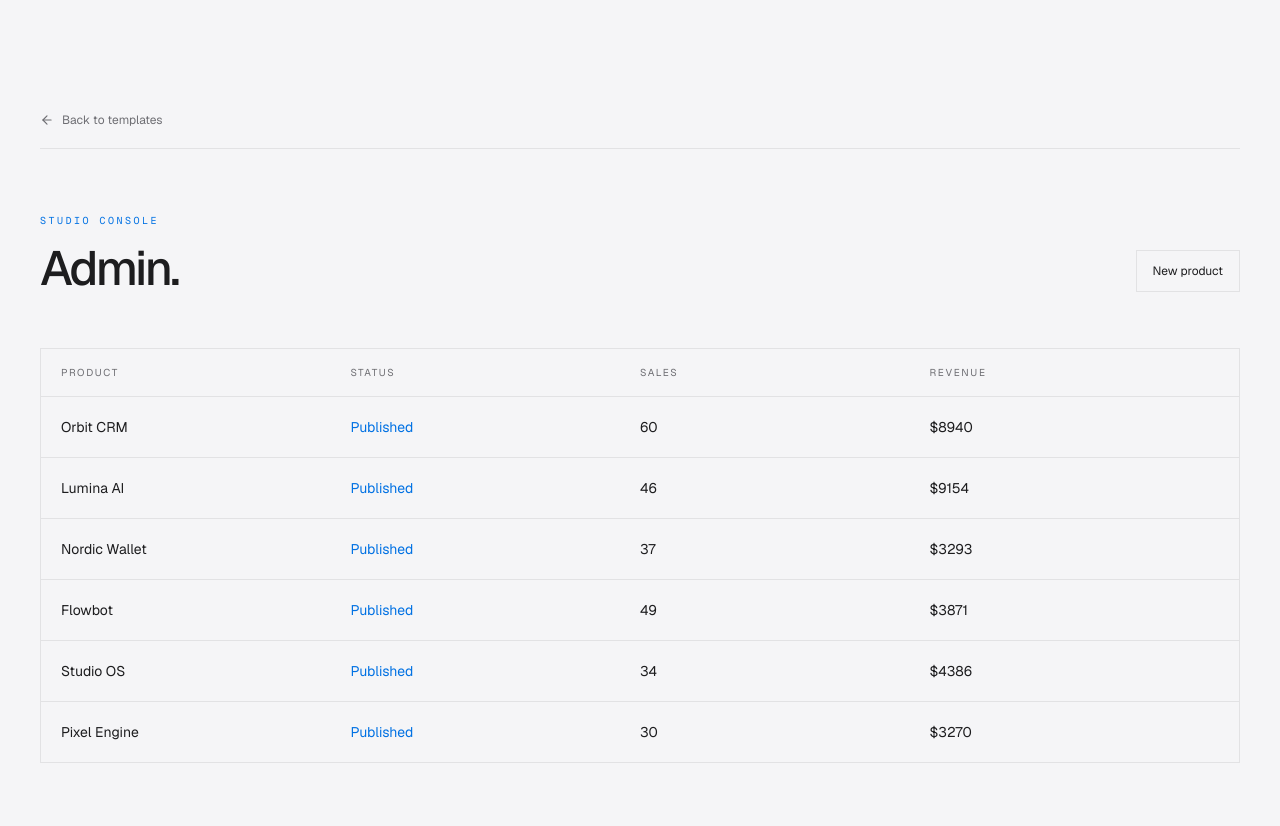
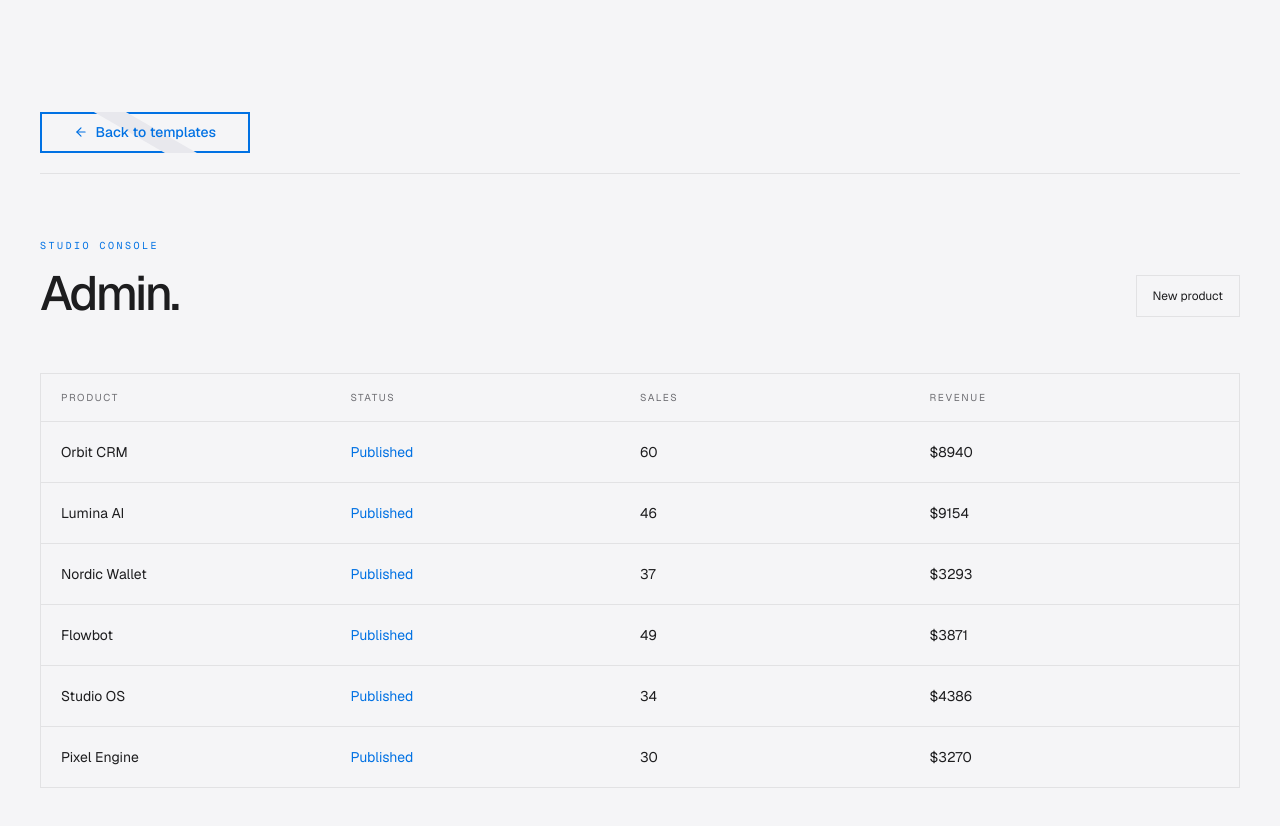
Before and after one commit to hayotbekmaxmudjonov380-arch/mywebsite, a Next.js app: page /admin in a window 1280 px wide. Shown: the top 826 px of the page. Built offline with nearby package versions, Linux system fonts and the light colour scheme.

Commit message:
feat: animated back button with sweep-fill hover effect (CSS module, no styled-components)

```diff
--- /dev/null
+++ b/components/marketplace/back-button.module.css
@@ -0,0 +1,82 @@
+.backBtn {
+  position: relative;
+  display: inline-flex;
+  align-items: center;
+  gap: 0.5rem;
+  padding: 0.7em 2.4em;
+  font-size: 14px;
+  font-family: inherit;
+  font-weight: 500;
+  background: transparent;
+  cursor: pointer;
+  user-select: none;
+  overflow: hidden;
+  color: var(--primary, #6d8dff);
+  z-index: 1;
+  border: none;
+  text-decoration: none;
+  transition: color 0.3s ease;
+}
+
+.backBtn span.border {
+  position: absolute;
+  left: 0;
+  top: 0;
+  width: 100%;
+  height: 100%;
+  background: transparent;
+  z-index: -1;
+  border: 2px solid var(--primary, #6d8dff);
+  transition: border-color 0.3s ease;
+}
+
+.backBtn span.border::before {
+  content: "";
+  display: block;
+  position: absolute;
+  width: 8%;
+  height: 500%;
+  background: var(--muted, #d0d2d6);
+  top: 50%;
+  left: 50%;
+  transform: translate(-50%, -50%) rotate(-60deg);
+  transition: all 0.3s ease;
+}
+
+.backBtn:hover span.border::before {
+  transform: translate(-50%, -50%) rotate(-90deg);
+  width: 100%;
+  background: var(--primary, #6d8dff);
+}
+
+.backBtn:hover {
+  color: #fff;
+}
+
+.backBtn:active span.border::before {
+  background: #4a6ae0;
+}
+
+:global(.dark) .backBtn {
+  color: #6d8dff;
+}
+
+:global(.dark) .backBtn:hover {
+  color: #fff;
+}
+
+:global(.dark) .backBtn span.border {
+  border-color: #6d8dff;
+}
+
+:global(.dark) .backBtn span.border::before {
+  background: rgba(109, 141, 255, 0.1);
+}
+
+:global(.dark) .backBtn:hover span.border::before {
+  background: #6d8dff;
+}
+
+:global(.dark) .backBtn:active span.border::before {
+  background: #4a6ae0;
+}
--- a/components/marketplace/route-views.tsx
+++ b/components/marketplace/route-views.tsx
@@ -8,6 +8,7 @@ import { useLanguage } from '@/lib/language-context'
 import { categoryNames, licenseFeatures, statsTranslations } from '@/lib/translations'
 import { LanguageSwitcher } from '@/components/language-switcher'
 import { ProfileCard } from '@/components/marketplace/profile-card'
+import backBtnStyles from './back-button.module.css'
 
 export function ProductView({ slug }: { slug: string }) {
   const product = getProduct(slug)
@@ -156,8 +157,9 @@ function Shell({ children }: { children: React.ReactNode }) {
   return (
     <main className="min-h-screen px-4 sm:px-5 pb-16 sm:pb-20 pt-24 sm:pt-28 md:px-10">
       <header className="mx-auto flex max-w-7xl items-center justify-between border-b border-black/10 pb-4 sm:pb-5">
-        <Link href="/#programs" className="inline-flex items-center gap-2 text-xs text-muted-foreground hover:text-foreground transition-colors">
+        <Link href="/#programs" className={backBtnStyles.backBtn}>
           <ArrowLeft size={14} /> {t('common.backToTemplates')}
+          <span className={backBtnStyles.border} />
         </Link>
       </header>
       <div className="mx-auto max-w-7xl pt-12 sm:pt-16">{children}</div>
```
